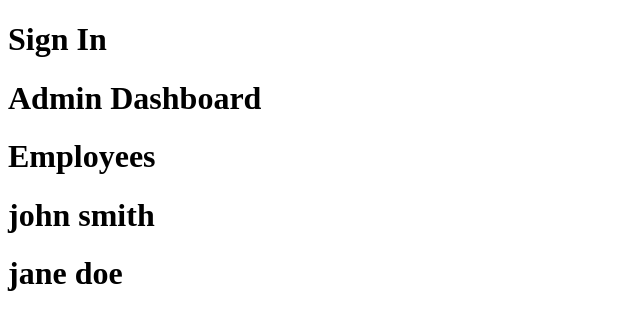
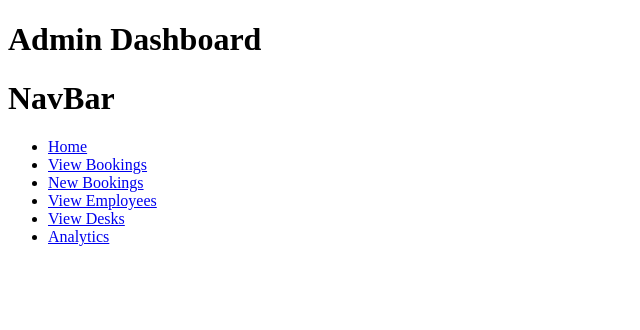
Before and after one commit to WebDevelopAHAHAs/flexidesk, a React (Create React App) app: page / in a window 1280 px wide. Shown: the top 330 px of the page, without its empty margins (0-640 px from the left). Built offline with nearby package versions, Linux system fonts and the light colour scheme.

Commit message:
Added NavBar component

```diff
--- a/src/components/App.js
+++ b/src/components/App.js
@@ -3,15 +3,19 @@ import {BrowserRouter, Route} from 'react-router-dom'
 import SignInPage from './sign_in/SignInPage';
 import ViewEmployeesPage from './users/admin/ViewEmployeesPage';
 import DashboardPageAdmin from './dashboard/admin/DashboardPageAdmin';
+import NavBar from './NavBar'
 
 export default function App()
 {
   return (
     <div className="App">
       <BrowserRouter>
-        <Route to="/" render={(props) => <SignInPage/> } />
-        <Route to="/admin/dashboard" render={(props) => <DashboardPageAdmin/> } />
-        <Route to="/admin/employees" render={(props) => <ViewEmployeesPage/> } />
+      <Route to="/admin/dashboard" render={(props) => <DashboardPageAdmin/> } />
+      <NavBar/>
+
+        {/* <Route to="/" render={(props) => <SignInPage/> } /> */}
+
+        {/* <Route to="/admin/employees" render={(props) => <ViewEmployeesPage/> } />         */}
       </BrowserRouter>
     </div>
   )
--- /dev/null
+++ b/src/components/NavBar.js
@@ -0,0 +1,17 @@
+import React from 'react'
+
+export default function NavBar() {
+    return (
+        <div>
+            <h1>NavBar</h1>
+            <ul>
+                <li><a href="/flexidesk">Home</a></li>
+                <li><a href="/viewbookings">View Bookings</a></li>
+                <li><a href="/newbooking">New Bookings</a></li>
+                <li><a href="/viewemployees">View Employees</a></li>
+                <li><a href="/viewdesks">View Desks</a></li>
+                <li><a href="/analytics">Analytics</a></li>
+            </ul>
+        </div>
+    )
+}
--- a/src/components/dashboard/admin/DashboardPageAdmin.js
+++ b/src/components/dashboard/admin/DashboardPageAdmin.js
@@ -4,7 +4,10 @@ export default function DashboardPageAdmin(props)
 {
   return( <div class="page">
 
-    <h1>Admin Dashboard</h1>
+        <h1>Admin Dashboard</h1>
+        <ul>
+        </ul>
+
 
   </div> )
 }
```
Also changed, not shown: 1 other file (tests, documents, lock files or other folders).
